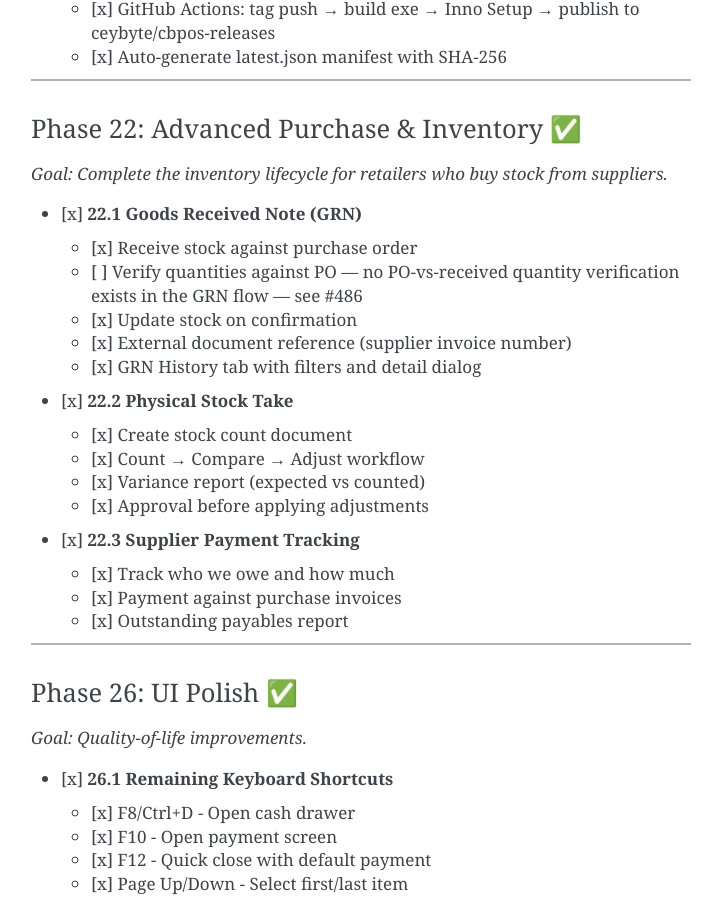
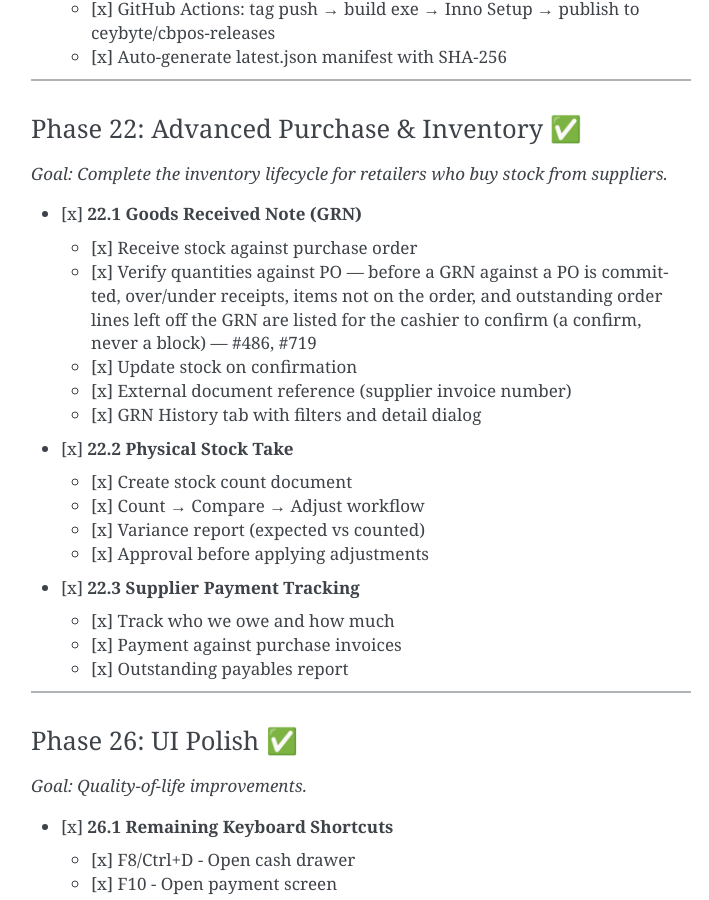
Before and after one commit to HMAHD/CB-POS, a Sphinx documentation site: the page built from docs/Roadmap.md, in a window 1280 px wide and 900 px high, scrolled down 16631 px. Shown: the whole window, without its empty margins (389-1098 px from the left). Built offline with Sphinx 7.4.7, drawn with Linux system fonts in a browser that asks for light colours; pages that are not in the unit, such as notebooks, are missing from menus.

Commit message:
docs(roadmap): tick 22.1 verify qty against PO (#486, #719)

```diff
--- a/docs/Roadmap.md
+++ b/docs/Roadmap.md
@@ -594,8 +594,9 @@
 
 - [x] **22.1 Goods Received Note (GRN)**
     - [x] Receive stock against purchase order
-    - [ ] Verify quantities against PO — no PO-vs-received quantity verification exists in
-      the GRN flow — see #486
+    - [x] Verify quantities against PO — before a GRN against a PO is committed, over/under
+      receipts, items not on the order, and outstanding order lines left off the GRN are
+      listed for the cashier to confirm (a confirm, never a block) — #486, #719
     - [x] Update stock on confirmation
     - [x] External document reference (supplier invoice number)
     - [x] GRN History tab with filters and detail dialog
```
